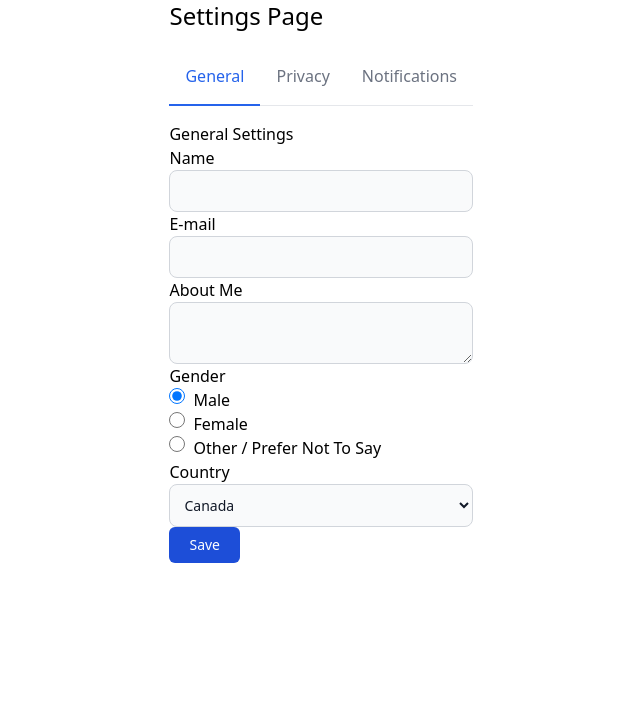
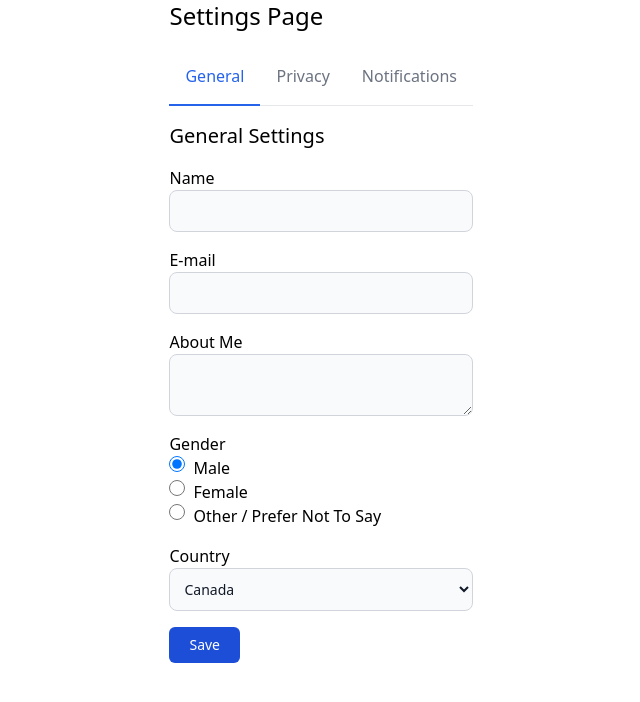
Before and after one commit to LJacobDev/vue-3-in-action-projects, a Vue app in the folder p05-settings-page/: page / in a window 1280 px wide. Shown: the top 702 px of the page, without its empty margins (151-791 px from the left). Built offline with nearby package versions, Linux system fonts and the light colour scheme; the HTML template or start-up script is replaced by a standard one.

Commit message:
Modify spacing and text size on GeneralSettings

```diff
--- a/p05-settings-page/src/components/GeneralSettings.vue
+++ b/p05-settings-page/src/components/GeneralSettings.vue
@@ -1,8 +1,8 @@
 <template>
   <div>
-    <h2>General Settings</h2>
+    <h2 class="text-xl mb-4">General Settings</h2>
     <div>
-      <form>
+      <form class="space-y-4">
         <div>
           <label>Name</label>
           <input type="text" v-model="general.name" />
```
